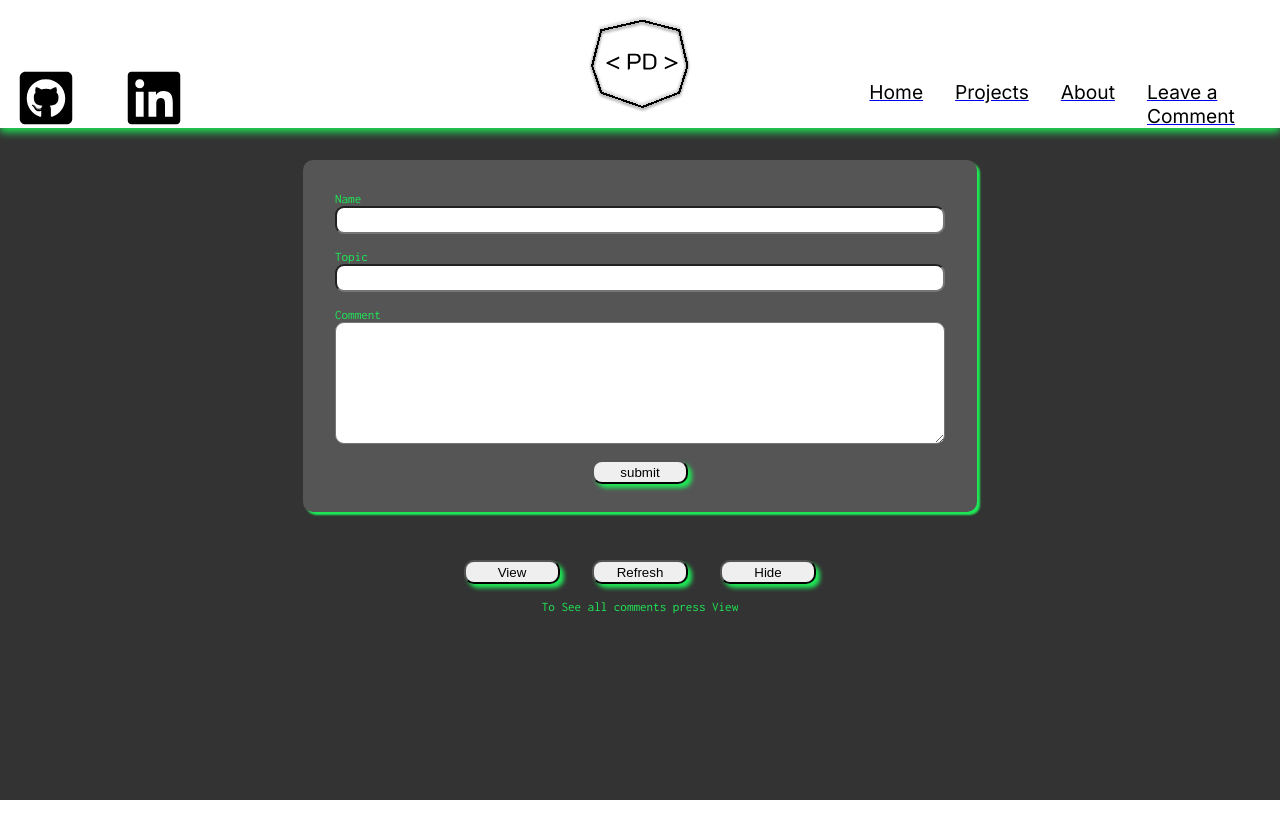
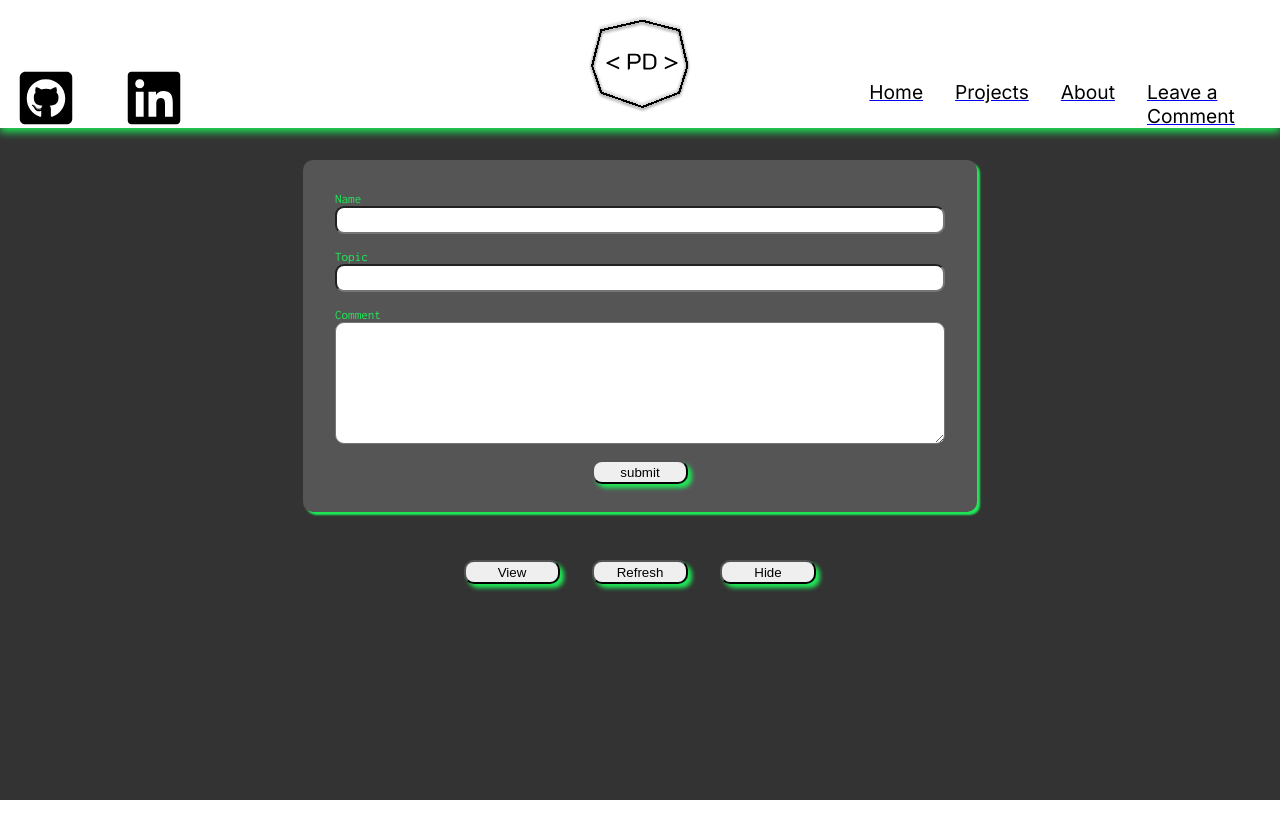
Before and after one commit to pmdevlin/dev_portfolio, a React (Create React App) app in the folder frontend/: page /comments in a window 1280 px wide. Shown: the top 838 px of the page. Built offline with nearby package versions, Linux system fonts and the light colour scheme; no server answers.

Commit message:
Sep 26, 2022, 11:23 PM

```diff
--- a/frontend/src/pages/Comments.js
+++ b/frontend/src/pages/Comments.js
@@ -84,6 +84,10 @@ const Comments = () => {
   const handleHide = () => {
     dispatch({ type: ACTIONS.HIDE });
   };
+
+  const handleDisplay = () => {
+    dispatch({ type: ACTIONS.SHOW });
+  };
   // const handleDelete = () => {
   //   axios
   //     .delete(`http://localhost:8080/comments/${id}`)
@@ -110,15 +114,7 @@ const Comments = () => {
               Hide
             </button>
           </div>
-          <div className={style.commentContainer}>
-            {state.show ? (
-              <MainDisplay />
-            ) : (
-              <p className={style.instructions}>
-                To See all comments press View
-              </p>
-            )}
-          </div>
+          <div className={style.commentContainer}>{handleDisplay}</div>
         </div>
       </div>
     </CommentContext.Provider>
```
